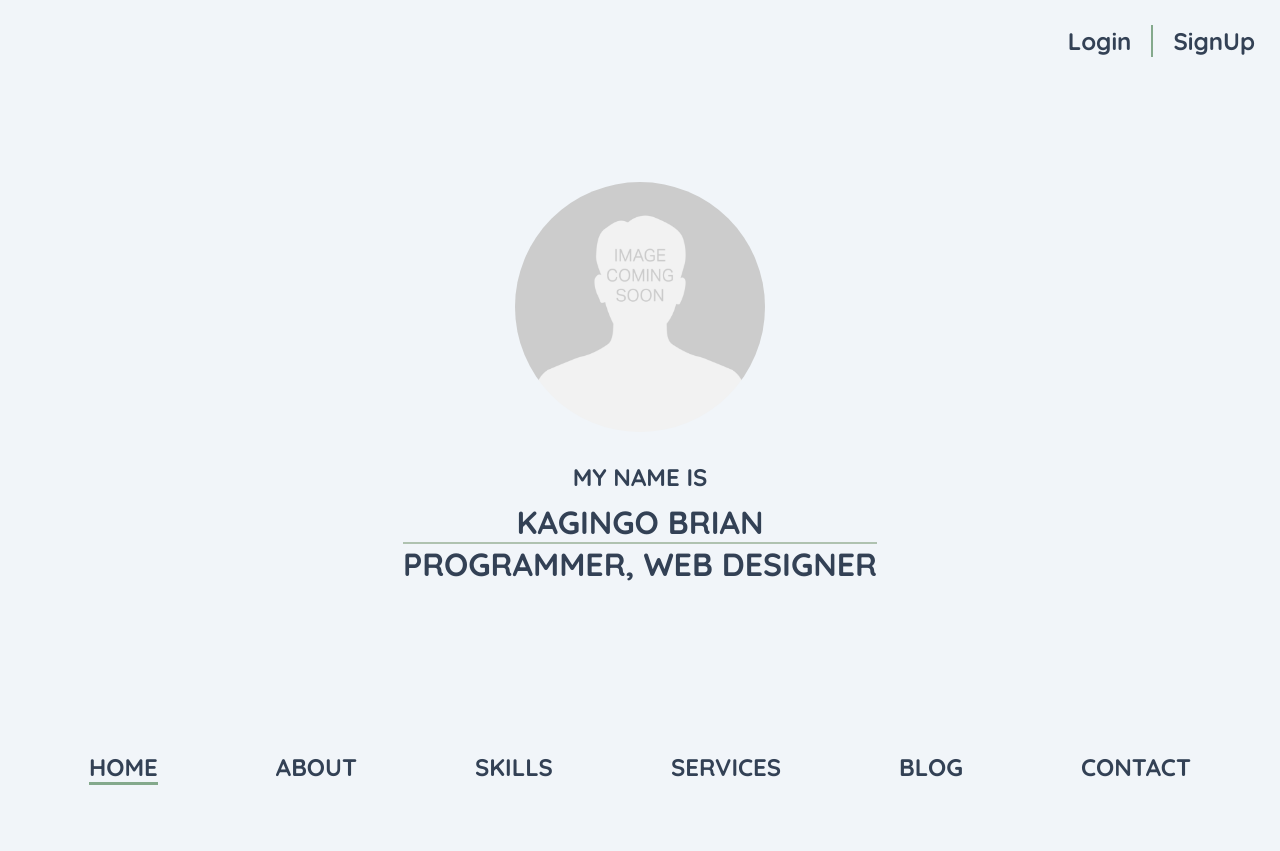
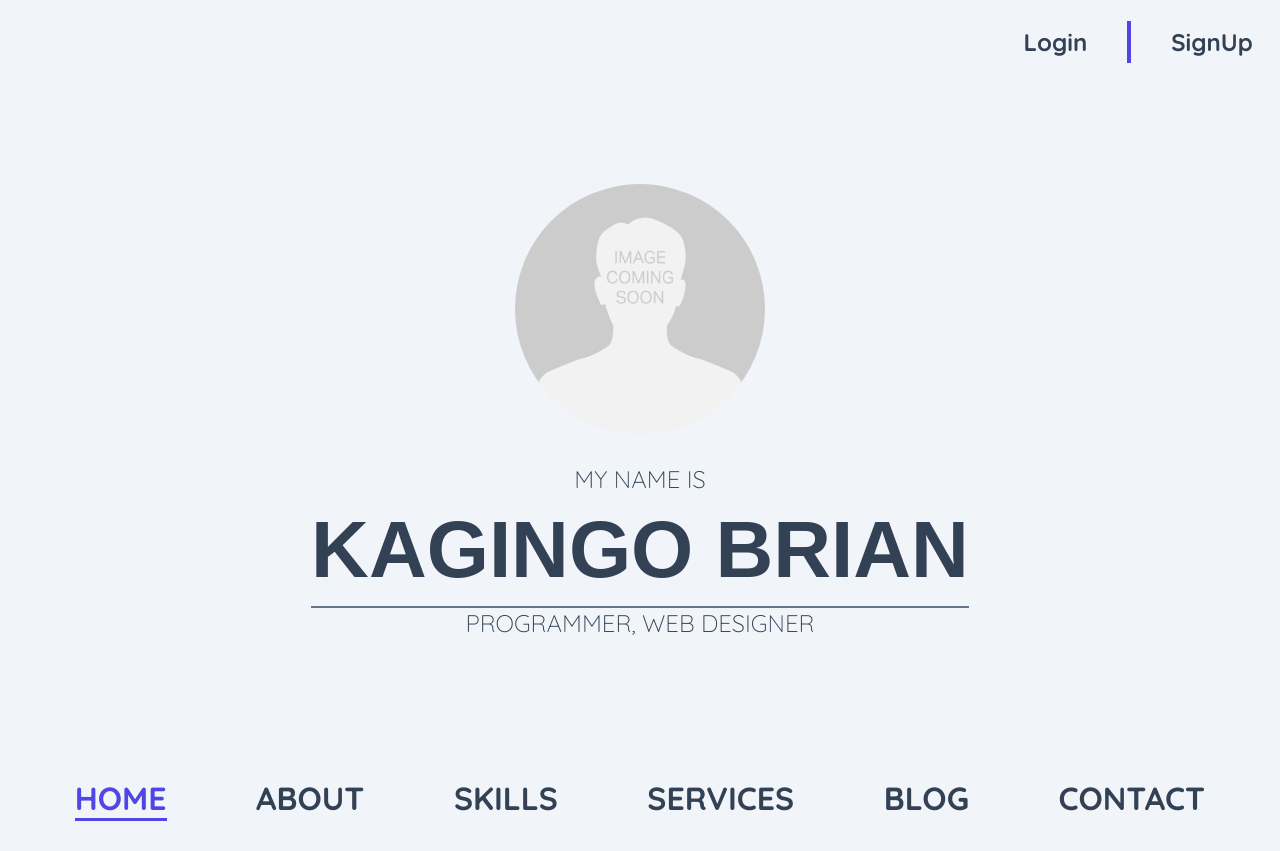
Before and after one commit to Hypian/dev-brians-brand, a plain HTML site: page index.html in a window 1280 px wide. Before the commit the page ends 815 px from the top, so only its background shows below. Drawn offline with Linux system fonts and the light colour scheme; a web font is replaced by a local one.

Commit message:
major changes

```diff
--- a/index.html
+++ b/index.html
@@ -41,9 +41,9 @@
       <img src="./skins/nigger.2.png" alt="profile image" class="profile-img" />
       <div class="intro-text">
         <h2 class="subtitle">MY NAME IS</h2>
-        <h3 class="title-rem">KAGINGO BRIAN</h3>
+        <h1 class="title">KAGINGO BRIAN</h1>
         <hr />
-        <h3 class="subtitle-rem">Programmer, Web Designer</h3>
+        <h2 class="subtitle">Programmer, Web Designer</h2>
       </div>
     </section>
 
--- a/styles.css
+++ b/styles.css
@@ -45,23 +45,21 @@ a {
   /* border: 2px solid blue; */
 }
 
-.title-rem {
-  font-size: 2rem;
-  /* font-weight: 700; */
-  /* font-family: var(--alt-font-family); */
+.title {
+  font-size: 5rem;
+  font-family: var(--alt-font-family);
 }
 
-.subtitle-rem {
-  font-size: 32px;
-  /* font-weight: 500; */
+.subtitle {
+  font-size: 1.5rem;
+  font-weight: 300;
   text-transform: uppercase;
 }
 
+/* ----- Index Styling --- */
 /* === HEADER STYLING === */
 .header {
-  /* border: 2px solid blue; */
   min-height: 10vh;
-  padding: 25px;
 
   display: flex;
   flex-direction: row;
@@ -77,21 +75,57 @@ a {
   display: flex;
   flex-direction: row;
   align-items: center;
-  gap: 20px;
+  gap: 2rem;
+  padding: 1.2rem;
 }
 
 .user-auth a {
-  font-size: 24px;
+  padding: 0.5rem;
+  font-size: 1.5rem;
   font-weight: 700;
 }
 
 .user-auth a:hover {
-  border-bottom: 3px solid #84a98c;
+  border-bottom: 3px solid var(--secondary-color);
+  color: var(--secondary-color);
 }
 
 .separator-line {
-  padding-top: 30px;
-  border: 1px solid #84a98c;
+  padding-top: 2.4rem;
+  border: 2px solid var(--secondary-color);
+}
+
+/* ==section intro  == */
+.intro-section {
+  min-height: 80vh;
+  display: flex;
+  flex-direction: column;
+  align-items: center;
+  gap: 30px;
+  padding: 100px 0;
+}
+
+.profile-img {
+  display: block;
+  width: 250px;
+  border-radius: 50%;
+}
+
+.intro-text {
+  text-align: center;
+}
+
+.intro-text h1 {
+  font-size: 5rem;
+}
+
+.intro-text h1,
+.intro-text h2 {
+  margin-bottom: 10px;
+}
+
+.intro-text hr {
+  border: 1px solid var(--slate-500);
 }
 
 /* === NAVIGATION BAR STYLING === */
@@ -106,53 +140,19 @@ a {
 }
 
 .nav-links {
-  font-size: 24px;
+  font-size: 2rem;
   font-weight: 700;
 }
 
 .nav-links:hover {
-  border-bottom: 3px solid #84a98c;
+   border-bottom: 3px solid var(--secondary-color);
+  color: var(--secondary-color);
 }
 
 .nav-links-active {
-  border-bottom: 3px solid #84a98c;
+   border-bottom: 3px solid var(--secondary-color);
+  color: var(--secondary-color);
 }
-
-/* == Index page styling == */
-.intro-section {
-  min-height: 80vh;
-  display: flex;
-  flex-direction: column;
-  align-items: center;
-  gap: 30px;
-  padding: 100px 0;
-
-  /* border: 2px solid red; */
-}
-
-.profile-img {
-  display: block;
-  width: 250px;
-  border-radius: 50%;
-}
-
-.intro-text {
-  text-align: center;
-}
-
-.intro-text h1 {
-  font-size: 48px;
-}
-
-.intro-text h1,
-.intro-text h2 {
-  margin-bottom: 10px;
-}
-
-.intro-text hr {
-  border: 1px solid #afc2b0;
-}
-
 /* -- --=== RESPONSIVENESS ===-- --- */
 @media (max-width: 1280px) {
   .container {
@@ -224,7 +224,7 @@ a {
   }
 
   .menu-bar {
-    font-size: 24px;
+    font-size: 2rem;
   }
 
   .user-auth a {
```
